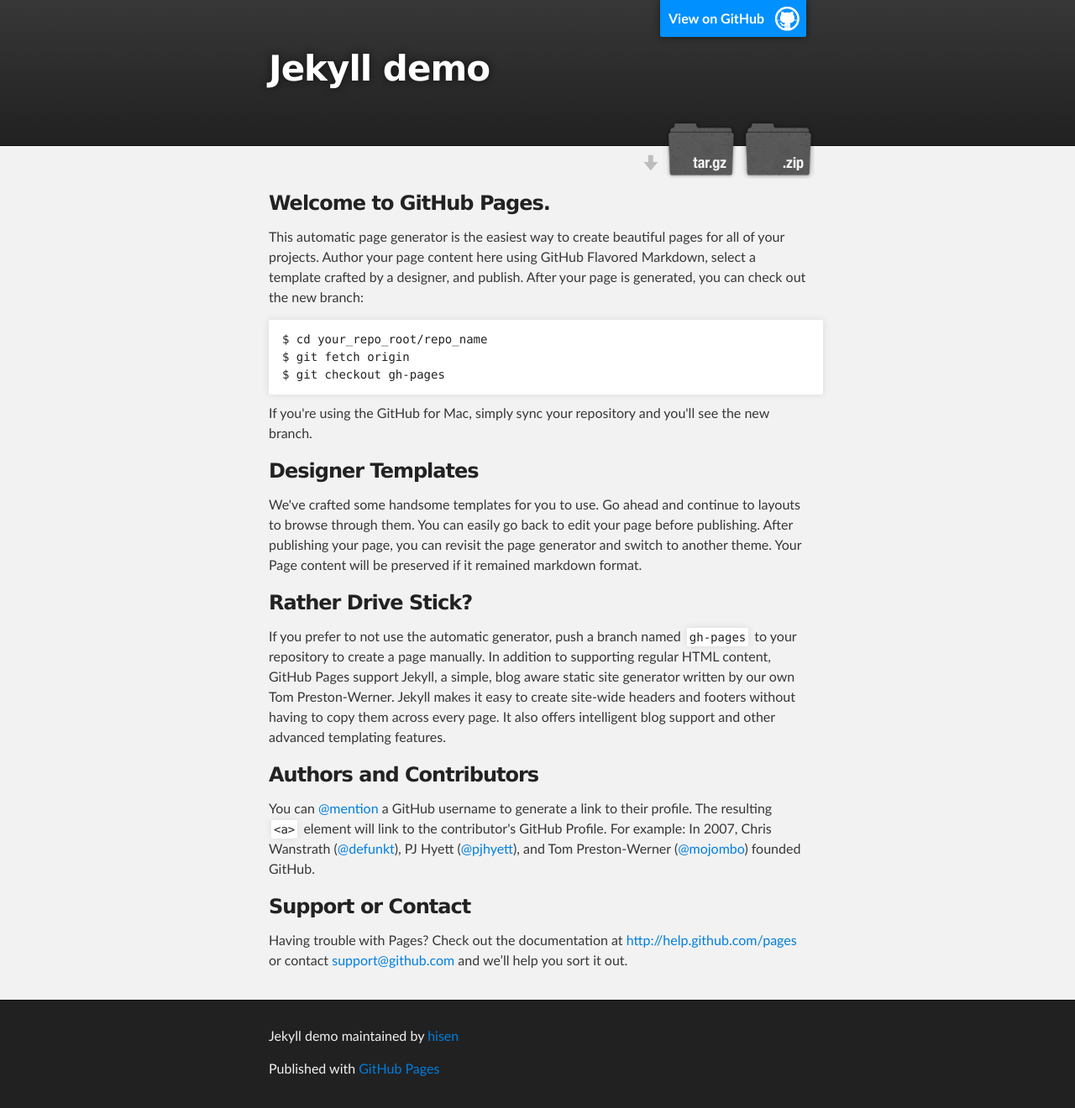
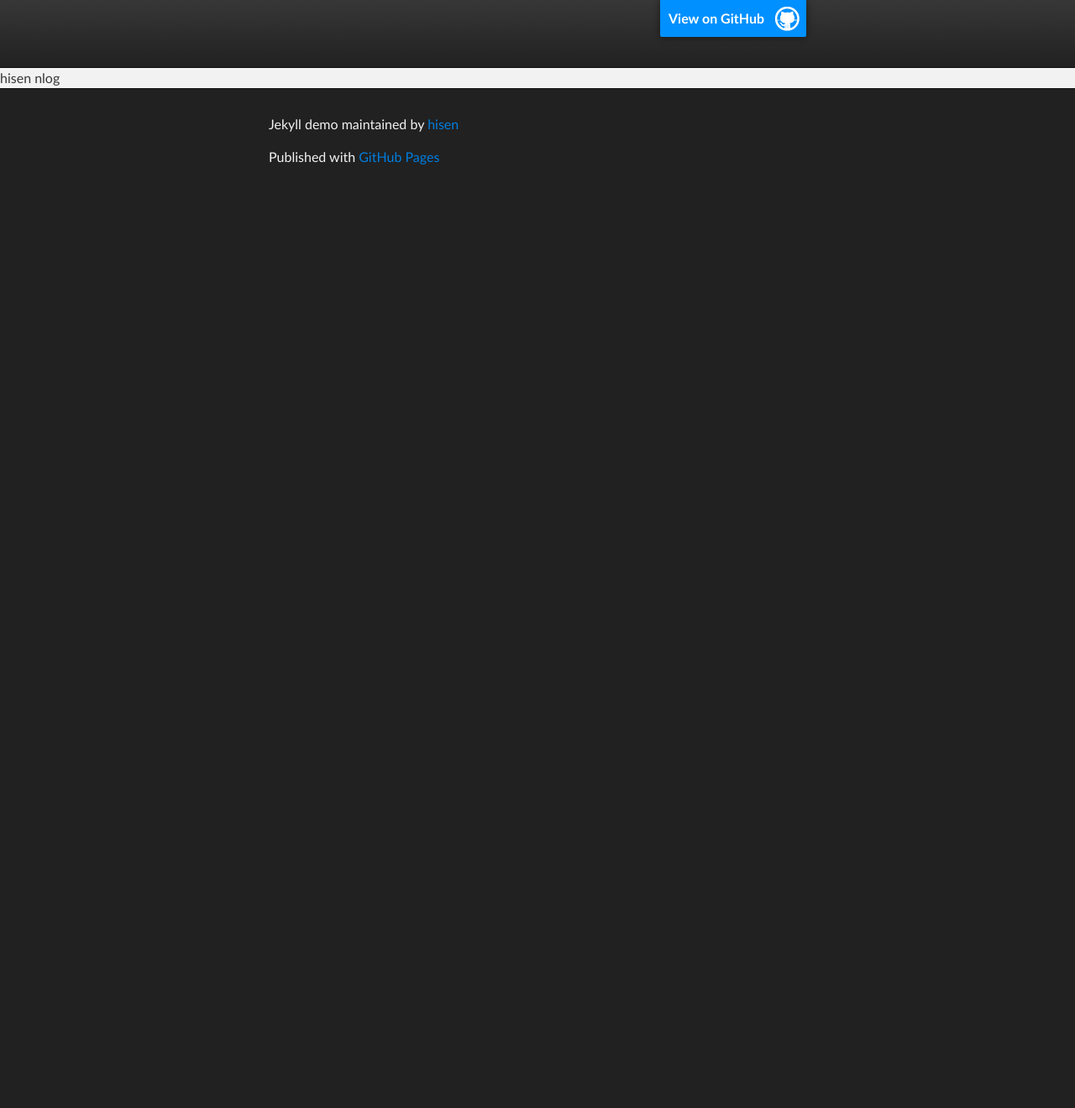
Before and after one commit to hisen/jekyll_demo, a Jekyll site: the page index.html, which Jekyll copies as it is, in a window 1280 px wide. Shown: the whole page at 84% size. Built offline with Jekyll 4.4.1, drawn with Linux system fonts in a browser that asks for light colours; after the commit the page ends 900 px from its top, so only the background shows below that.

Commit message:
Update index.html
index.hmtl change

```diff
--- a/index.html
+++ b/index.html
@@ -17,48 +17,11 @@
     <div id="header_wrap" class="outer">
         <header class="inner">
           <a id="forkme_banner" href="https://github.com/hisen/jekyll_demo">View on GitHub</a>
-
-          <h1 id="project_title">Jekyll demo</h1>
-          <h2 id="project_tagline"></h2>
-
-            <section id="downloads">
-              <a class="zip_download_link" href="https://github.com/hisen/jekyll_demo/zipball/master">Download this project as a .zip file</a>
-              <a class="tar_download_link" href="https://github.com/hisen/jekyll_demo/tarball/master">Download this project as a tar.gz file</a>
-            </section>
         </header>
     </div>
 
     <!-- MAIN CONTENT -->
-    <div id="main_content_wrap" class="outer">
-      <section id="main_content" class="inner">
-        <h3>Welcome to GitHub Pages.</h3>
-
-<p>This automatic page generator is the easiest way to create beautiful pages for all of your projects. Author your page content here using GitHub Flavored Markdown, select a template crafted by a designer, and publish. After your page is generated, you can check out the new branch:</p>
-
-<pre><code>$ cd your_repo_root/repo_name
-$ git fetch origin
-$ git checkout gh-pages
-</code></pre>
-
-<p>If you're using the GitHub for Mac, simply sync your repository and you'll see the new branch.</p>
-
-<h3>Designer Templates</h3>
-
-<p>We've crafted some handsome templates for you to use. Go ahead and continue to layouts to browse through them. You can easily go back to edit your page before publishing. After publishing your page, you can revisit the page generator and switch to another theme. Your Page content will be preserved if it remained markdown format.</p>
-
-<h3>Rather Drive Stick?</h3>
-
-<p>If you prefer to not use the automatic generator, push a branch named <code>gh-pages</code> to your repository to create a page manually. In addition to supporting regular HTML content, GitHub Pages support Jekyll, a simple, blog aware static site generator written by our own Tom Preston-Werner. Jekyll makes it easy to create site-wide headers and footers without having to copy them across every page. It also offers intelligent blog support and other advanced templating features.</p>
-
-<h3>Authors and Contributors</h3>
-
-<p>You can <a href="https://github.com/blog/821" class="user-mention">@mention</a> a GitHub username to generate a link to their profile. The resulting <code>&lt;a&gt;</code> element will link to the contributor's GitHub Profile. For example: In 2007, Chris Wanstrath (<a href="https://github.com/defunkt" class="user-mention">@defunkt</a>), PJ Hyett (<a href="https://github.com/pjhyett" class="user-mention">@pjhyett</a>), and Tom Preston-Werner (<a href="https://github.com/mojombo" class="user-mention">@mojombo</a>) founded GitHub.</p>
-
-<h3>Support or Contact</h3>
-
-<p>Having trouble with Pages? Check out the documentation at <a href="http://help.github.com/pages">http://help.github.com/pages</a> or contact <a href="mailto:support@github.com">support@github.com</a> and we’ll help you sort it out.</p>
-      </section>
-    </div>
+    <div id="main_content_wrap" class="outer">hisen nlog</div>
 
     <!-- FOOTER  -->
     <div id="footer_wrap" class="outer">
```
